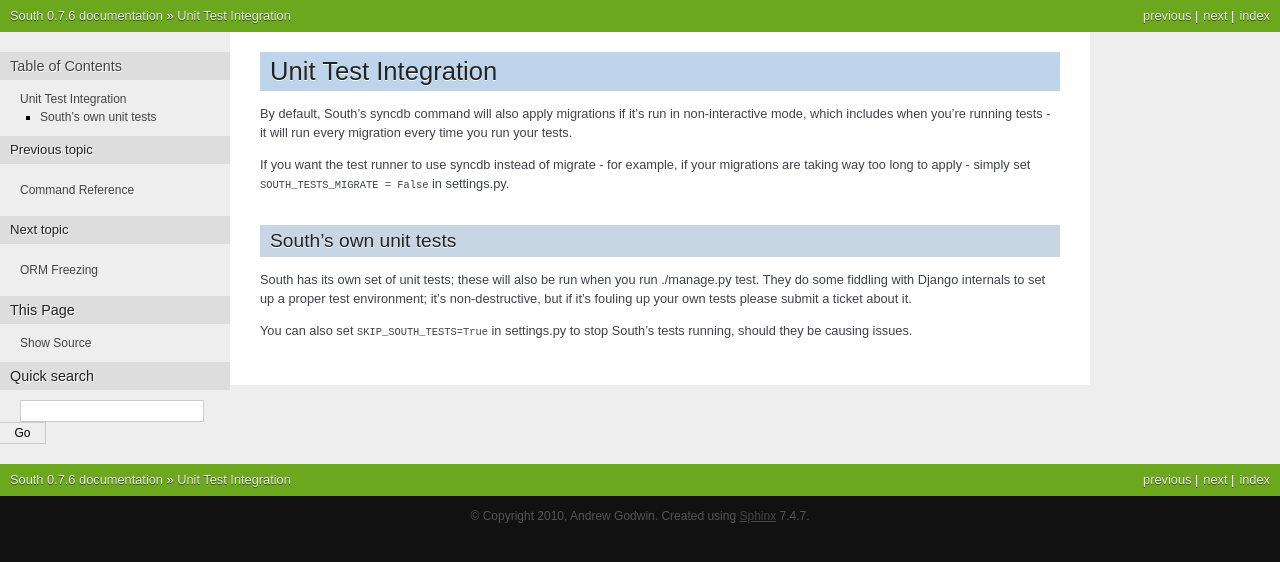
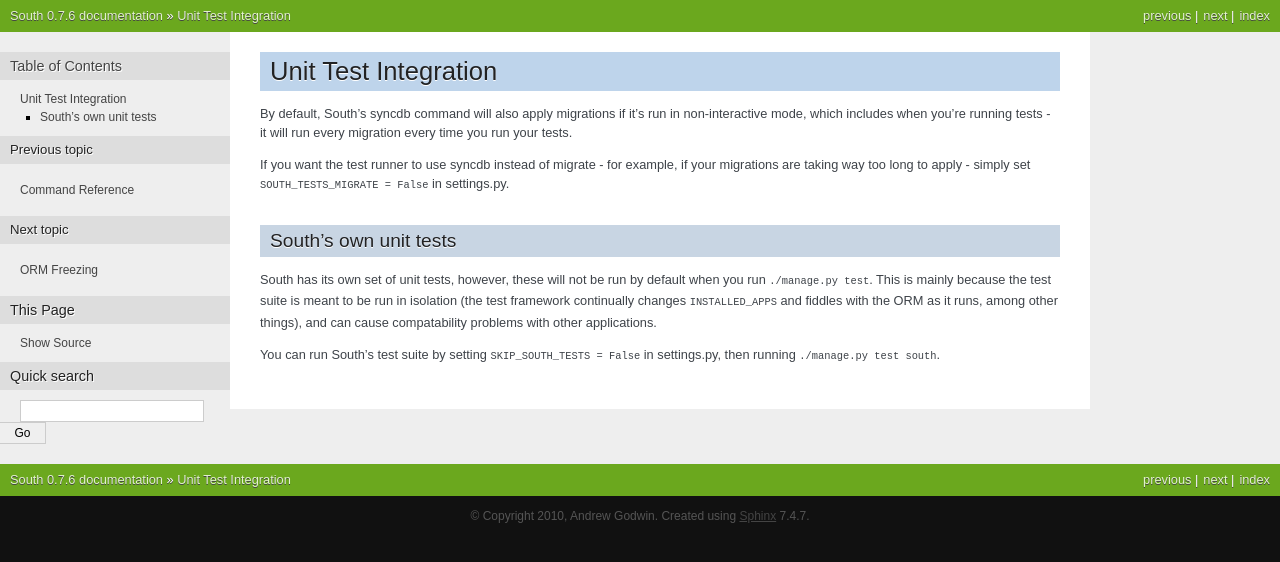
Before and after one commit to zhlgh603/django-south, a Sphinx documentation site: the page built from docs/unittests.rst, in a window 1280 px wide. Shown: the top 562 px of the page. Built offline with Sphinx 7.4.7, drawn with Linux system fonts in a browser that asks for light colours.

Commit message:
Fix the 'run the tests' documentation

```diff
--- a/docs/unittests.rst
+++ b/docs/unittests.rst
@@ -12,10 +12,11 @@ your migrations are taking way too long to apply - simply set
 South's own unit tests
 ----------------------
 
-South has its own set of unit tests; these will also be run when you run
-./manage.py test. They do some fiddling with Django internals to set up a
-proper test environment; it's non-destructive, but if it's fouling up your own
-tests please submit a ticket about it.
+South has its own set of unit tests, however, these will not be run by default
+when you run ``./manage.py test``. This is mainly because the test suite is
+meant to be run in isolation (the test framework continually changes
+``INSTALLED_APPS`` and fiddles with the ORM as it runs, among other things),
+and can cause compatability problems with other applications.
 
-You can also set ``SKIP_SOUTH_TESTS=True`` in settings.py to stop South's tests
-running, should they be causing issues.
+You can run South's test suite by setting ``SKIP_SOUTH_TESTS = False``
+in settings.py, then running ``./manage.py test south``.
```
